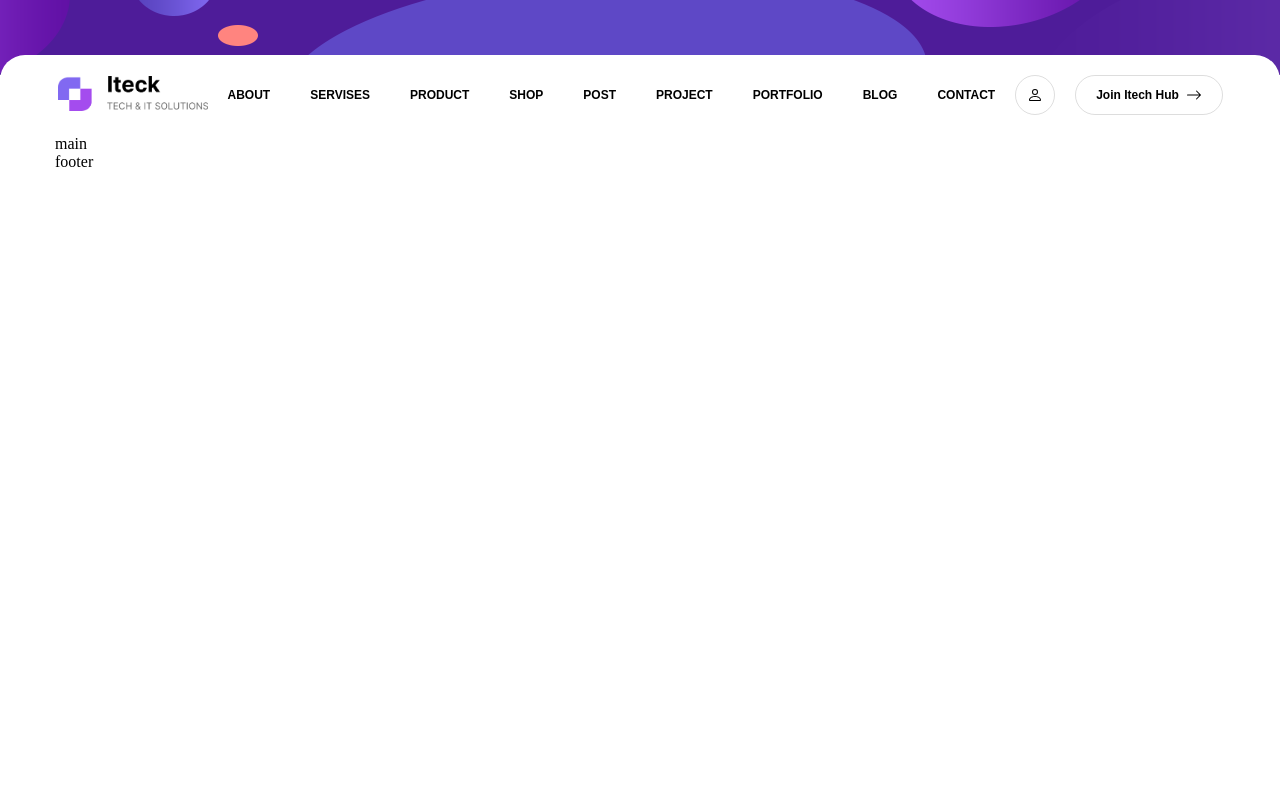
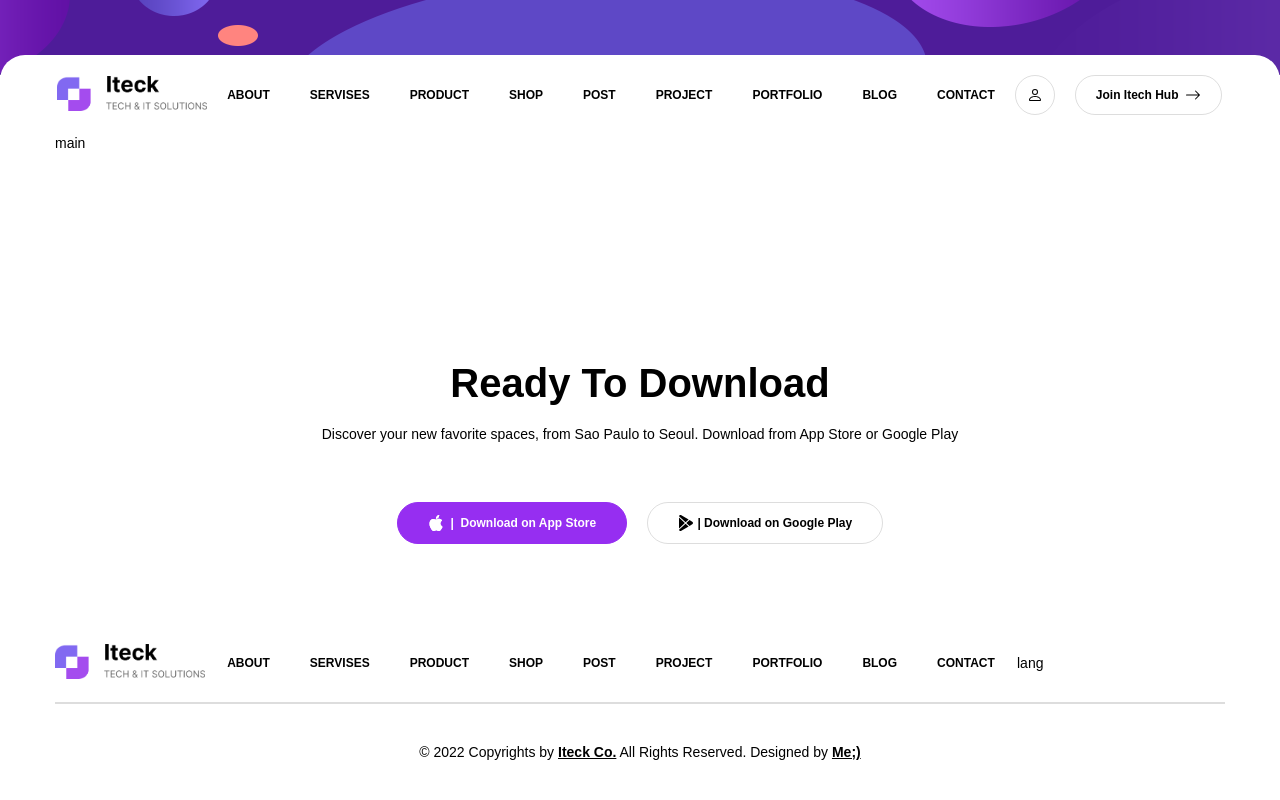
Before and after one commit to Maaaksl87/itech, a website built with Vite: page index.html in a window 1280 px wide. Built offline with nearby package versions, Linux system fonts and the light colour scheme.

Commit message:
make footer:)

```diff
--- a/index.html
+++ b/index.html
@@ -65,8 +65,70 @@
   <main>
     <div class="container">main</div>
   </main>
+
   <footer>
-    <div class="container">footer</div>
+    <div class="container footer__container">
+      <div class="footer__top">
+        <p class="text_biggest">Ready To Download</p>
+        <p>Discover your new favorite spaces, from Sao Paulo to Seoul. Download from App Store or Google Play</p>
+        <div class="footer__buttons">
+          <a href="https://www.apple.com/" target="_blank" class="button button_bigger button_active"><svg
+              xmlns="http://www.w3.org/2000/svg" width="16" height="16" fill="currentColor" class="bi bi-apple"
+              viewBox="0 0 16 16">
+              <path
+                d="M11.182.008C11.148-.03 9.923.023 8.857 1.18c-1.066 1.156-.902 2.482-.878 2.516.024.034 1.52.087 2.475-1.258.955-1.345.762-2.391.728-2.43Zm3.314 11.733c-.048-.096-2.325-1.234-2.113-3.422.212-2.189 1.675-2.789 1.698-2.854.023-.065-.597-.79-1.254-1.157a3.692 3.692 0 0 0-1.563-.434c-.108-.003-.483-.095-1.254.116-.508.139-1.653.589-1.968.607-.316.018-1.256-.522-2.267-.665-.647-.125-1.333.131-1.824.328-.49.196-1.422.754-2.074 2.237-.652 1.482-.311 3.83-.067 4.56.244.729.625 1.924 1.273 2.796.576.984 1.34 1.667 1.659 1.899.319.232 1.219.386 1.843.067.502-.308 1.408-.485 1.766-.472.357.013 1.061.154 1.782.539.571.197 1.111.115 1.652-.105.541-.221 1.324-1.059 2.238-2.758.347-.79.505-1.217.473-1.282Z" />
+              <path
+                d="M11.182.008C11.148-.03 9.923.023 8.857 1.18c-1.066 1.156-.902 2.482-.878 2.516.024.034 1.52.087 2.475-1.258.955-1.345.762-2.391.728-2.43Zm3.314 11.733c-.048-.096-2.325-1.234-2.113-3.422.212-2.189 1.675-2.789 1.698-2.854.023-.065-.597-.79-1.254-1.157a3.692 3.692 0 0 0-1.563-.434c-.108-.003-.483-.095-1.254.116-.508.139-1.653.589-1.968.607-.316.018-1.256-.522-2.267-.665-.647-.125-1.333.131-1.824.328-.49.196-1.422.754-2.074 2.237-.652 1.482-.311 3.83-.067 4.56.244.729.625 1.924 1.273 2.796.576.984 1.34 1.667 1.659 1.899.319.232 1.219.386 1.843.067.502-.308 1.408-.485 1.766-.472.357.013 1.061.154 1.782.539.571.197 1.111.115 1.652-.105.541-.221 1.324-1.059 2.238-2.758.347-.79.505-1.217.473-1.282Z" />
+            </svg>&nbsp; |&nbsp; Download on App Store</a>
+          <a href="https://play.google.com/store/games" target="_blank" class="button button_bigger"><svg
+              xmlns="http://www.w3.org/2000/svg" width="16" height="16" fill="currentColor" class="bi bi-google-play"
+              viewBox="0 0 16 16">
+              <path
+                d="M14.222 9.374c1.037-.61 1.037-2.137 0-2.748L11.528 5.04 8.32 8l3.207 2.96 2.694-1.586Zm-3.595 2.116L7.583 8.68 1.03 14.73c.201 1.029 1.36 1.61 2.303 1.055l7.294-4.295ZM1 13.396V2.603L6.846 8 1 13.396ZM1.03 1.27l6.553 6.05 3.044-2.81L3.333.215C2.39-.341 1.231.24 1.03 1.27Z" />
+            </svg>
+            &nbsp;|&nbsp;Download on Google Play</a>
+        </div>
+      </div>
+      <div class="footer__center">
+
+        <a href="#">
+          <img class="logo" src="./img/logo.png" alt="logo" />
+        </a>
+        <nav class="navigation">
+          <ul>
+            <li><a class="link" href="./pages/about/index.html">About</a></li>
+            <li>
+              <a class="link" href="./pages/servises/index.html">Servises</a>
+            </li>
+            <li>
+              <a class="link" href="./pages/product/index.html">Product</a>
+            </li>
+            <li><a class="link" href="./pages/Shop/index.html">Shop</a></li>
+            <li><a class="link" href="./pages/Post/index.html">Post</a></li>
+            <li>
+              <a class="link" href="./pages/Project/index.html">Project</a>
+            </li>
+            <li>
+              <a class="link" href="./pages/Portfolio/index.html">Portfolio</a>
+            </li>
+            <li><a class="link" href="./pages/Blog/index.html">Blog</a></li>
+            <li>
+              <a class="link" href="./pages/Contact/index.html">Contact</a>
+            </li>
+          </ul>
+        </nav>
+        <div class="footer__lang">
+          lang
+        </div>
+
+
+      </div>
+      <div class="footer__bottom">
+        <p>&copy; 2022 Copyrights by <a href="#" class="link">Iteck Co.</a> All Rights Reserved. Designed by <a href="https://github.com/Maaaksl87" class="link" target="_blank">Me;)</a>
+        </p>
+      </div>
+
+    </div>
   </footer>
 </body>
 
--- a/style.scss
+++ b/style.scss
@@ -4,6 +4,13 @@
 html {
     background-color: var(--white-color);
     color: var(--black-color);
+    font: var(--font);
+}
+
+body {
+    display: flex;
+    flex-direction: column;
+    min-height: 100vh;
 
 }
 
--- a/styles/buttons.scss
+++ b/styles/buttons.scss
@@ -9,6 +9,8 @@
 
     height: var(--size);
     border: 1px solid var(--grey-color);
+
+    color: var(--black-color);
     transition: var(--transition);
     border-radius: var(--size);
     font: var(--smaller-font);
@@ -34,5 +36,19 @@
         border-radius: 50%;
     }
 
+    &_active {
+        border-color: var(--violet-color);
+        background-color: var(--violet-color);
+        color: var(--white-color);
+
+        svg {
+            fill: var(--white-color);
+        }
+    }
+
+    &_bigger {
+        padding: 0 calc(var(--gap)* 1.5);
+    }
+
 
 }
--- /dev/null
+++ b/styles/footer.scss
@@ -0,0 +1,44 @@
+footer {
+    margin-top: auto;
+    .footer__container {
+        gap: calc(var(--gap) * 2);
+        padding: calc(var(--gap) * 2);
+    }
+
+    .footer__container,
+    .footer__top {
+        display: flex;
+        align-items: center;
+        flex-direction: column;
+    }
+
+    .footer__top {
+        gap: var(--gap);
+    }
+
+    .footer__center {
+        display: flex;
+        justify-content: space-between;
+        gap: var(--gap);
+        align-items: center;
+        width: 100%;
+        padding: var(--gap) 0;
+        border-bottom: 2px solid var(--grey-color);
+    }
+
+    .footer__lang {
+        width: 208px;
+    }
+
+    .footer__buttons {
+        display: flex;
+        gap: var(--gap);
+        margin: calc(var(--gap) * 2) 0;
+    }
+
+    .footer__bottom  {
+        a {
+            text-decoration: underline;
+        }
+    }
+}
--- a/styles/global.scss
+++ b/styles/global.scss
@@ -3,3 +3,5 @@
 @use './colors.scss';
 @use './layout.scss';
 @use './header.scss';
+@use './footer.scss';
+@use './text.scss';
--- a/styles/header.scss
+++ b/styles/header.scss
@@ -17,6 +17,7 @@ header {
   padding: var(--gap) 0;
 
   .header__buttons {
+    width: 208px;
     display: flex;
     gap: var(--gap);
   }
@@ -41,3 +42,15 @@ header {
   }
 
 }
+
+.navigation ul {
+  display: flex;
+  gap: calc(var(--gap)*2);
+  font: var(--smaller-font);
+  text-transform: uppercase;
+}
+
+.logo {
+  width: 150px;
+  height: 35px;
+}
--- /dev/null
+++ b/styles/text.scss
@@ -0,0 +1,5 @@
+.text {
+    &_biggest {
+        font: var(--biggest-font);
+    }
+}
--- a/styles/variables.scss
+++ b/styles/variables.scss
@@ -7,6 +7,8 @@ $bigger-desktop: 1400px;
 :root {
     //font
     --smaller-font: 700 12px 'Intern', sans-serif;
+    --font: 400 14px 'Intern', sans-serif;
+    --biggest-font: 700 40px 'Intern', sans-serif;
 
     // sapcers
     --gap: 20px;
```
